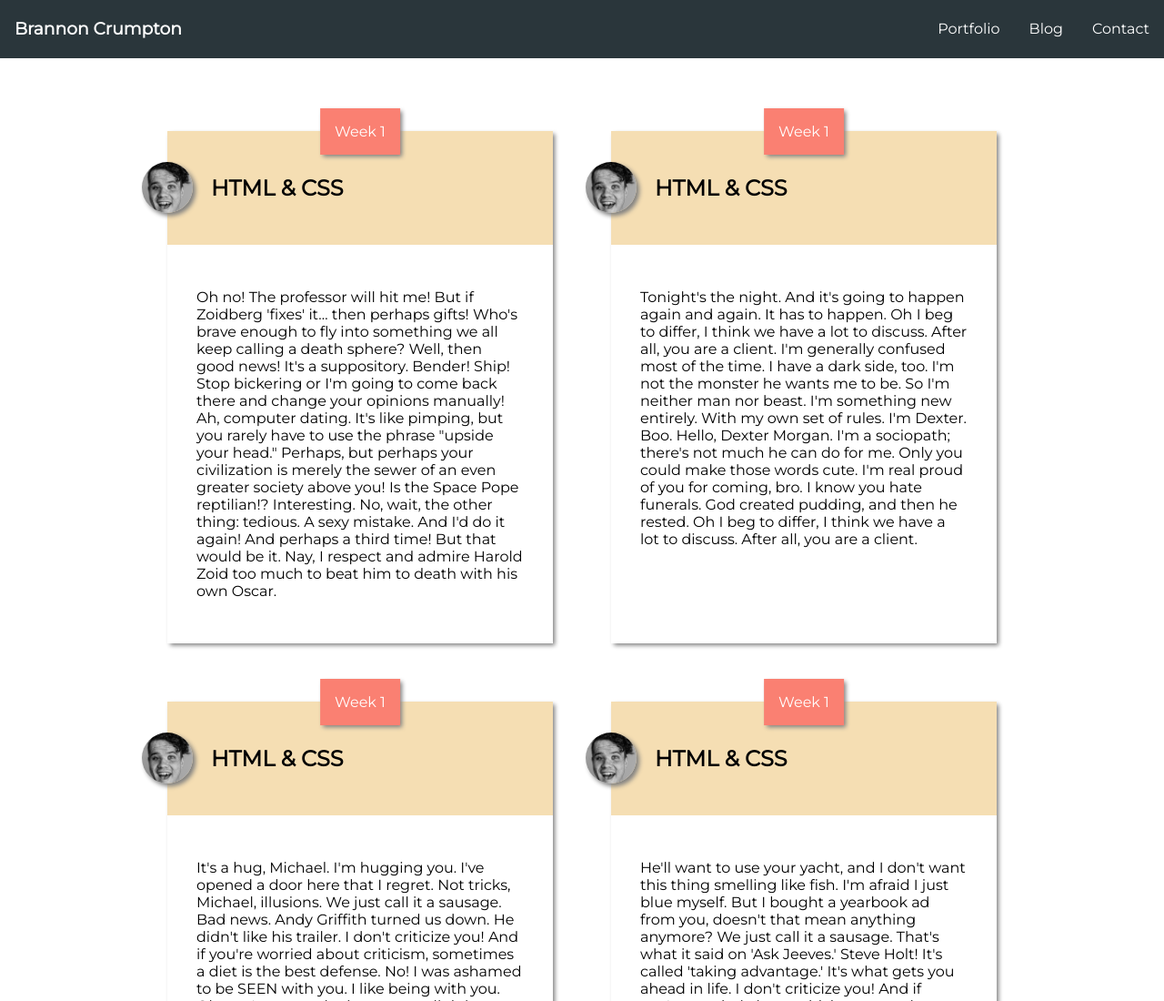
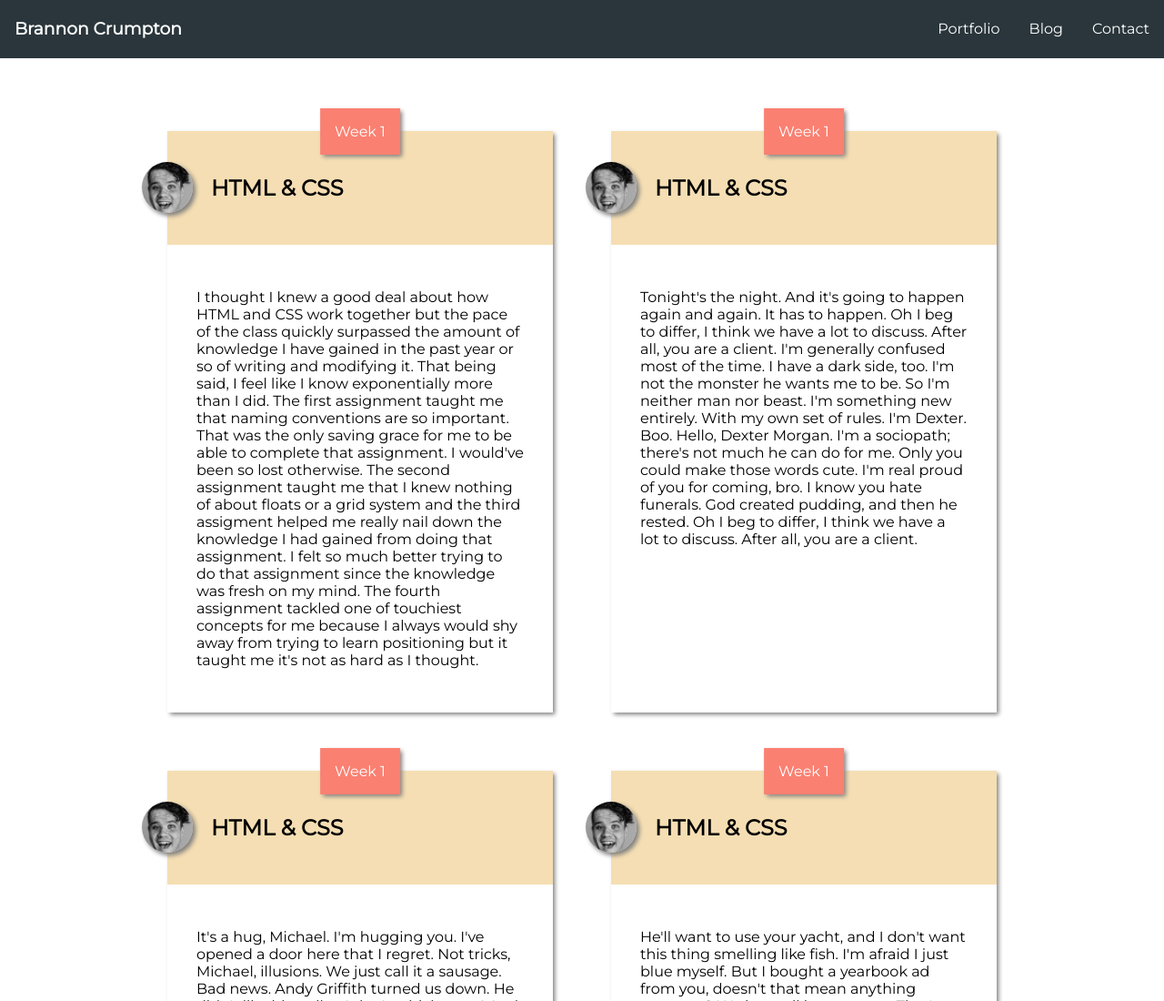
Before and after one commit to bcrumpton/05-grid-and-position, a plain HTML site: page index.html in a window 1280 px wide. Shown: the top 1100 px of the page at 91% size. Drawn offline with Linux system fonts and the light colour scheme.

Commit message:
Added paragraph of my take on the first four projects

```diff
--- a/index.html
+++ b/index.html
@@ -31,7 +31,7 @@
                 <h2>HTML & CSS</h2>
               </div>
               <div class="card__body">
-                <p>Oh no! The professor will hit me! But if Zoidberg 'fixes' it… then perhaps gifts! Who's brave enough to fly into something we all keep calling a death sphere? Well, then good news! It's a suppository. Bender! Ship! Stop bickering or I'm going to come back there and change your opinions manually! Ah, computer dating. It's like pimping, but you rarely have to use the phrase "upside your head." Perhaps, but perhaps your civilization is merely the sewer of an even greater society above you! Is the Space Pope reptilian!? Interesting. No, wait, the other thing: tedious. A sexy mistake. And I'd do it again! And perhaps a third time! But that would be it. Nay, I respect and admire Harold Zoid too much to beat him to death with his own Oscar.</p>
+                <p>I thought I knew a good deal about how HTML and CSS work together but the pace of the class quickly surpassed the amount of knowledge I have gained in the past year or so of writing and modifying it. That being said, I feel like I know exponentially more than I did. The first assignment taught me that naming conventions are so important. That was the only saving grace for me to be able to complete that assignment. I would've been so lost otherwise. The second assignment taught me that I knew nothing of about floats or a grid system and the third assigment helped me really nail down the knowledge I had gained from doing that assignment. I felt so much better trying to do that assignment since the knowledge was fresh on my mind. The fourth assignment tackled one of touchiest concepts for me because I always would shy away from trying to learn positioning but it taught me it's not as hard as I thought.</p>
               </div>
             </figure>
           </div>
```
